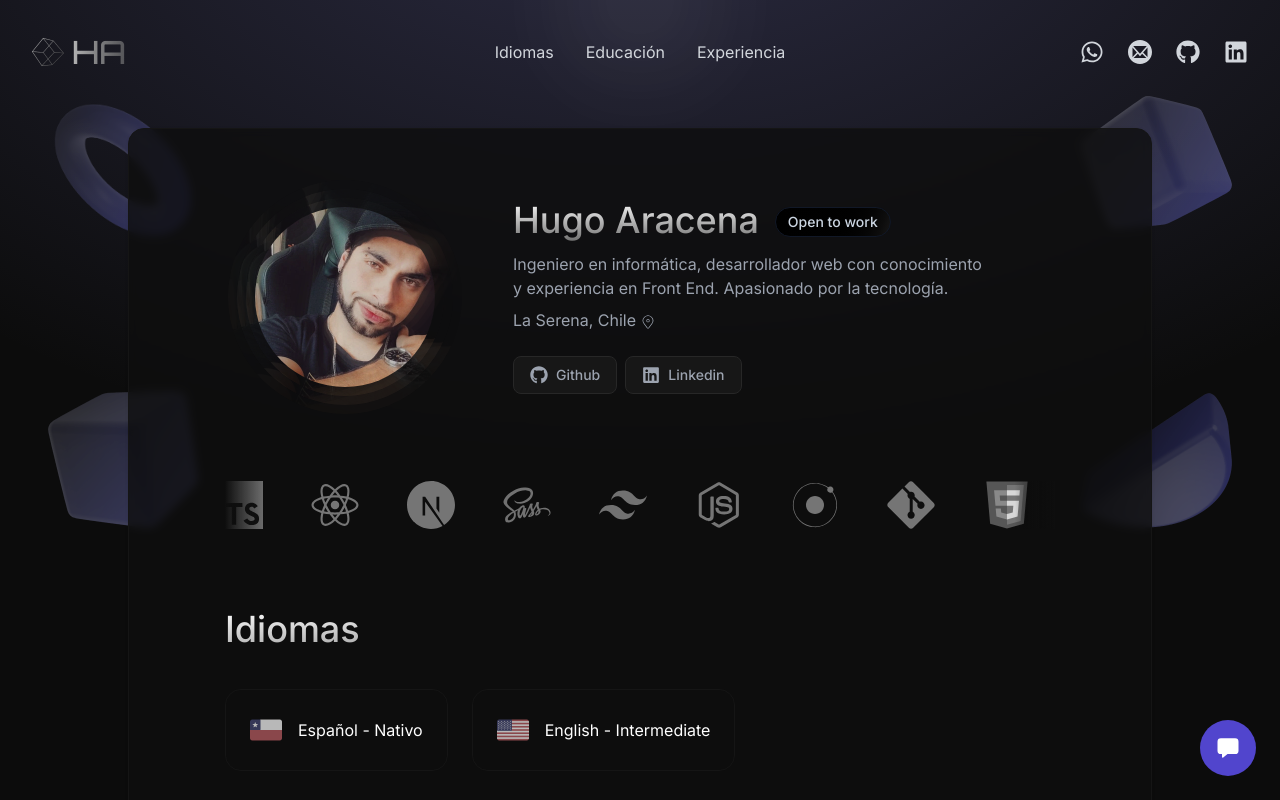
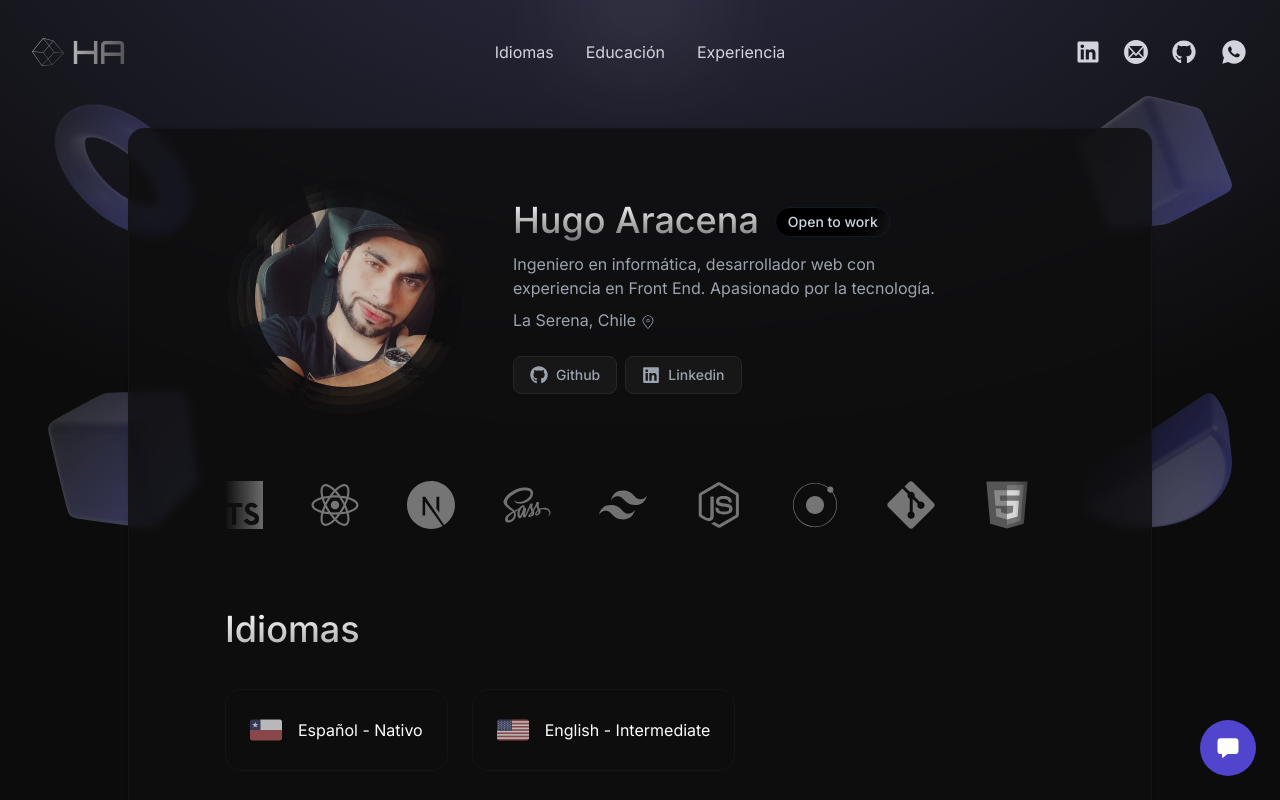
Before and after one commit to haracena/portfolio-haracena, a Next.js app: page / in a window 1280 px wide. Shown: the top 800 px of the page. Built offline with nearby package versions, Linux system fonts and the light colour scheme.

Commit message:
Arregla galeria responsive

```diff
--- a/app/components/ExperienceTimeline.jsx
+++ b/app/components/ExperienceTimeline.jsx
@@ -9,8 +9,6 @@ export default function ExperienceTimeline() {
   const [selectedItem, setSelectedItem] = useState(null);
   const galleryImages =
     experience.find((item) => item.id === selectedItem)?.galleryImages ?? [];
-
-  console.log(galleryImages);
 
   return (
     <>
--- a/app/components/MobileNavbar.jsx
+++ b/app/components/MobileNavbar.jsx
@@ -8,6 +8,7 @@ import { Link as ScrollLink } from "react-scroll";
 import Link from "next/link";
 import { ImMail4 } from "react-icons/im";
 import { FaWhatsapp, FaGithub, FaLinkedin } from "react-icons/fa";
+import { RiWhatsappFill } from "react-icons/ri";
 
 export default function MobileNavbar() {
   const [isOpen, setIsOpen] = useState(false);
@@ -110,22 +111,14 @@ export default function MobileNavbar() {
           <li className="hover:text-gray-50 cursor-pointer hover:-translate-y-[2px] transition-all duration-300">
             <Link
               className="flex gap-2 items-center"
-              href={"mailto: haracena.dev@gmail.com"}
+              href={"https://www.linkedin.com/in/hugo-aracena-29147818b/"}
+              target="_blank"
             >
-              <ImMail4 className="text-lg" />
-              Correo electrónico
+              <FaLinkedin className="text-lg" />
+              Linkedin
             </Link>
           </li>
-          <li className="hover:text-gray-50 cursor-pointer hover:-translate-y-[2px] transition-all duration-300">
-            <Link
-              className="flex gap-2 items-center"
-              href="https://wa.me/56961519811"
-              target="_blank"
-            >
-              <FaWhatsapp className="text-lg" />
-              Whatsapp
-            </Link>
-          </li>
+
           <li className="hover:text-gray-50 cursor-pointer hover:-translate-y-[2px] transition-all duration-300">
             <Link
               className="flex gap-2 items-center"
@@ -136,14 +129,24 @@ export default function MobileNavbar() {
               Github
             </Link>
           </li>
+
           <li className="hover:text-gray-50 cursor-pointer hover:-translate-y-[2px] transition-all duration-300">
             <Link
               className="flex gap-2 items-center"
-              href={"https://www.linkedin.com/in/hugo-aracena-29147818b/"}
+              href="https://wa.me/56961519811"
               target="_blank"
             >
-              <FaLinkedin className="text-lg" />
-              Linkedin
+              <RiWhatsappFill className="text-lg h-5 w-5" />
+              Whatsapp
+            </Link>
+          </li>
+          <li className="hover:text-gray-50 cursor-pointer hover:-translate-y-[2px] transition-all duration-300">
+            <Link
+              className="flex gap-2 items-center"
+              href={"mailto: haracena.dev@gmail.com"}
+            >
+              <ImMail4 className="text-lg" />
+              Correo electrónico
             </Link>
           </li>
         </ul>
--- a/app/components/ModalGallery.jsx
+++ b/app/components/ModalGallery.jsx
@@ -1,6 +1,7 @@
 import { Modal, Carousel } from "flowbite-react";
 import Image from "next/image";
 import { experience } from "../data";
+import { IoMdClose } from "react-icons/io";
 
 export default function ModalGallery({
   openModal,
@@ -11,19 +12,24 @@ export default function ModalGallery({
     <Modal
       show={openModal}
       onClose={() => setOpenModal(false)}
-      className="bg-black"
+      className="bg-black p-0"
       dismissible
+      position={"center"}
       size={"6xl"}
     >
-      <Modal.Body className="bg-neutral-950 p-0 aspect-video w-full">
-        <div className="w-full aspect-video flex justify-center items-center">
+      <div className="w-full aspect-video flex justify-center items-center bg-neutral-950 h-screen md:h-min ring-1 ring-black fixed top-0 left-0 inset-0 md:relative">
         <Carousel pauseOnHover>
           {galleryImages.map((url) => (
             <img key={url} src={url} alt="pantallazo" />
           ))}
         </Carousel>
+        <button
+          className="rounded-full absolute left-1/2 bottom-1/4 -translate-x-1/2 translate-y-1/2 border border-white p-2 md:hidden"
+          onClick={() => setOpenModal(false)}
+        >
+          <IoMdClose className="text-2xl" />
+        </button>
       </div>
-      </Modal.Body>
     </Modal>
   );
 }
--- a/app/components/Navbar.jsx
+++ b/app/components/Navbar.jsx
@@ -1,7 +1,9 @@
 "use client";
 import Image from "next/image";
 import { ImMail4 } from "react-icons/im";
-import { FaWhatsapp, FaGithub, FaLinkedin } from "react-icons/fa";
+import { FaGithub, FaLinkedin } from "react-icons/fa";
+import { RiWhatsappFill } from "react-icons/ri";
+
 import { Link as ScrollLink } from "react-scroll";
 import Link from "next/link";
 
@@ -36,10 +38,14 @@ export default function Navbar() {
       </ul>
       <ul className="flex items-center gap-6 text-2xl text-gray-300 basis-full justify-end">
         <li className="hover:text-indigo-500 cursor-pointer hover:-translate-y-[2px] transition-all duration-300">
-          <Link href="https://wa.me/56961519811" target="_blank">
-            <FaWhatsapp className="" width={24} height={24} />
+          <Link
+            href={"https://www.linkedin.com/in/hugo-aracena-29147818b/"}
+            target="_blank"
+          >
+            <FaLinkedin className="" width={24} height={24} />
           </Link>
         </li>
+
         <li className="hover:text-indigo-500 cursor-pointer hover:-translate-y-[2px] transition-all duration-300">
           <Link href={"mailto: haracena.dev@gmail.com"}>
             <ImMail4 className="" width={24} height={24} />
@@ -51,11 +57,8 @@ export default function Navbar() {
           </Link>
         </li>
         <li className="hover:text-indigo-500 cursor-pointer hover:-translate-y-[2px] transition-all duration-300">
-          <Link
-            href={"https://www.linkedin.com/in/hugo-aracena-29147818b/"}
-            target="_blank"
-          >
-            <FaLinkedin className="" width={24} height={24} />
+          <Link href="https://wa.me/56961519811" target="_blank">
+            <RiWhatsappFill className="w-7 h-7" />
           </Link>
         </li>
       </ul>
--- a/app/page.jsx
+++ b/app/page.jsx
@@ -28,8 +28,8 @@ export default function Home() {
               </span>
             </h1>
             <p className="text-gray-400" style={{ textWrap: "balance" }}>
-              Ingeniero en informática, desarrollador web con conocimiento y
-              experiencia en Front End. Apasionado por la tecnología.{" "}
+              Ingeniero en informática, desarrollador web con experiencia en
+              Front End. Apasionado por la tecnología.{" "}
               {/* <Image
                 src={"/assets/icons/react-gray.svg"}
                 width={18}
```
Also changed, not shown: public/assets/images/miexamen2.webp, public/assets/images/miexamen3.webp. Lines whose indentation alone changed are shown as unchanged.
